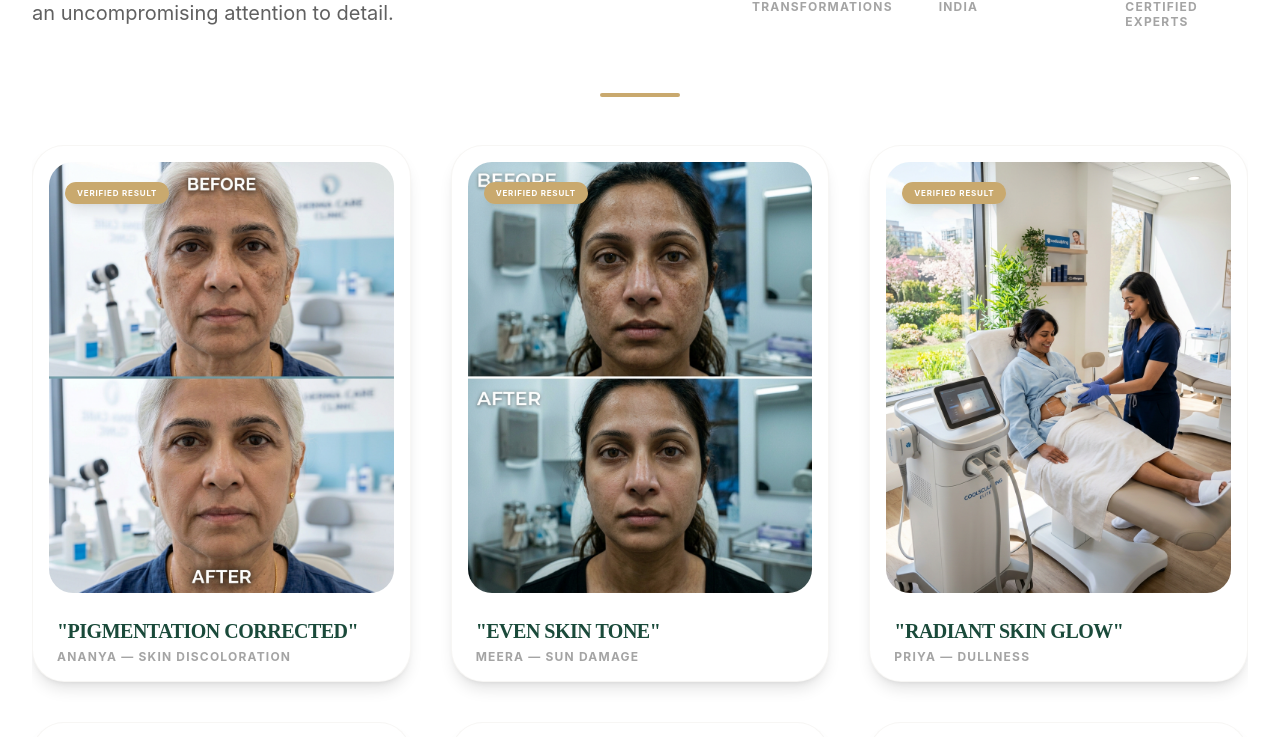
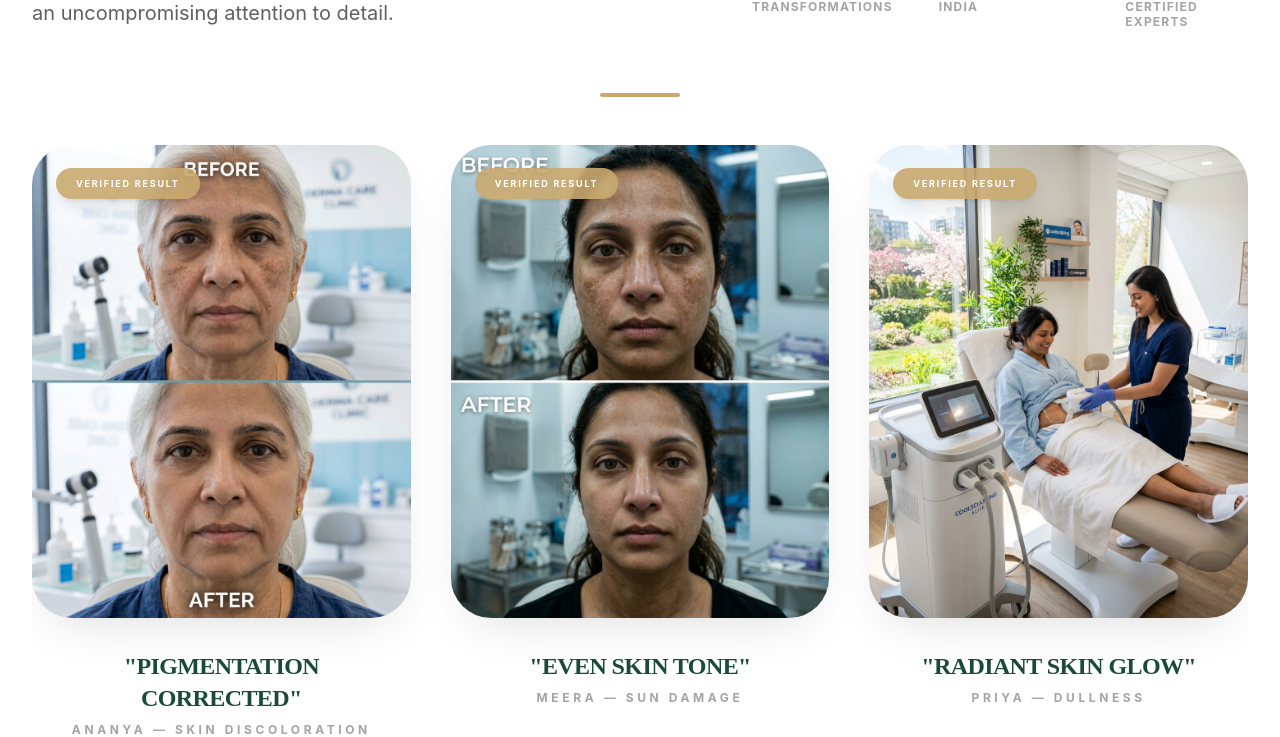
Before and after one commit to raghavluthra10/dermalife-demo, a React (Vite) app: page / in a window 1280 px wide. Shown: the part 2354-3091 px from the top of the page. Built offline with nearby package versions, Linux system fonts and the light colour scheme.

Commit message:
fixed shodow box issue of testimonial section on home page

```diff
--- a/src/components/StatsSection.tsx
+++ b/src/components/StatsSection.tsx
@@ -98,19 +98,19 @@ const StatsSection = () => {
             {cards.map((card, i) => (
               <div
                 key={i}
-                className="min-w-[85vw] md:min-w-0 snap-center bg-white rounded-[2rem] p-4 shadow-lg border border-brand-muted/30 group"
+                className="min-w-[85vw] md:min-w-0 snap-center group transition-all duration-500 hover:-translate-y-2"
               >
-                <div className="aspect-[4/5] rounded-[1.5rem] overflow-hidden mb-6 relative">
-                  <img src={card.img} alt={card.result} className="w-full h-full object-cover transition-transform duration-700 group-hover:scale-110" />
-                  <div className="absolute top-4 left-4">
-                    <span className="bg-brand-gold text-white text-[8px] font-bold uppercase tracking-widest px-3 py-1.5 rounded-full shadow-lg">Verified Result</span>
+                <div className="aspect-[4/5] rounded-[2.5rem] overflow-hidden mb-8 relative shadow-[0_20px_50px_-20px_rgba(0,0,0,0.15)] group-hover:shadow-[0_40px_80px_-30px_rgba(0,0,0,0.2)] transition-all duration-500">
+                  <img src={card.img} alt={card.result} className="w-full h-full object-cover transition-transform duration-1000 group-hover:scale-105" />
+                  <div className="absolute top-6 left-6">
+                    <span className="bg-brand-gold/90 backdrop-blur-md text-white text-[9px] font-bold uppercase tracking-[0.2em] px-5 py-2.5 rounded-full shadow-lg">Verified Result</span>
                   </div>
                 </div>
-                <div className="px-2">
-                  <h4 className="text-lg md:text-xl font-primary font-bold text-brand-green mb-1 uppercase tracking-tight">
+                <div className="px-4 text-center">
+                  <h4 className="text-xl md:text-2xl font-primary font-bold text-brand-green mb-2 uppercase tracking-tight group-hover:text-brand-gold transition-colors duration-300">
                     "{card.result}"
                   </h4>
-                  <p className="text-[10px] md:text-xs font-bold text-brand-dark/40 uppercase tracking-widest">
+                  <p className="text-[11px] md:text-xs font-bold text-brand-dark/40 uppercase tracking-[0.3em]">
                     {card.name} — {card.concern}
                   </p>
                 </div>
```
